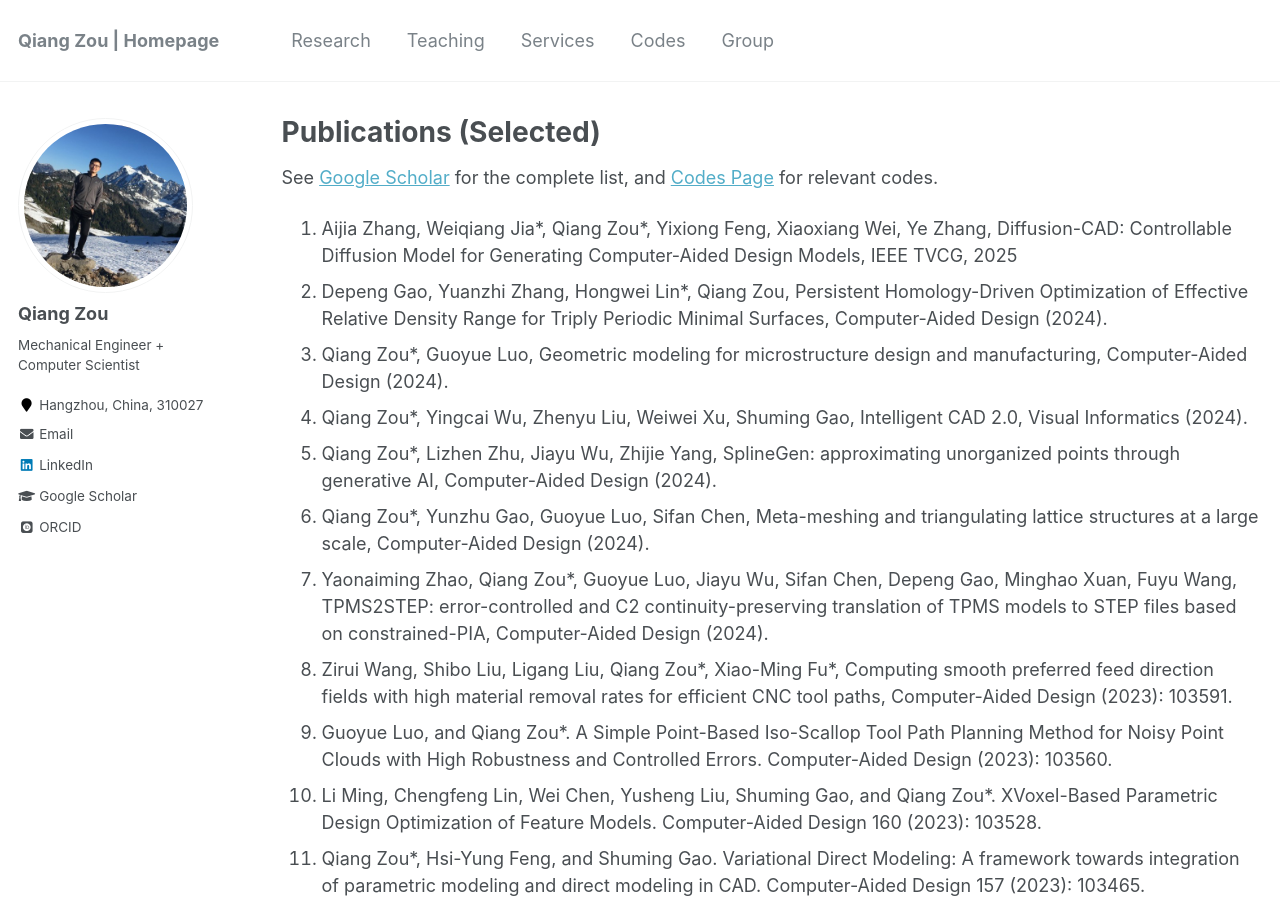
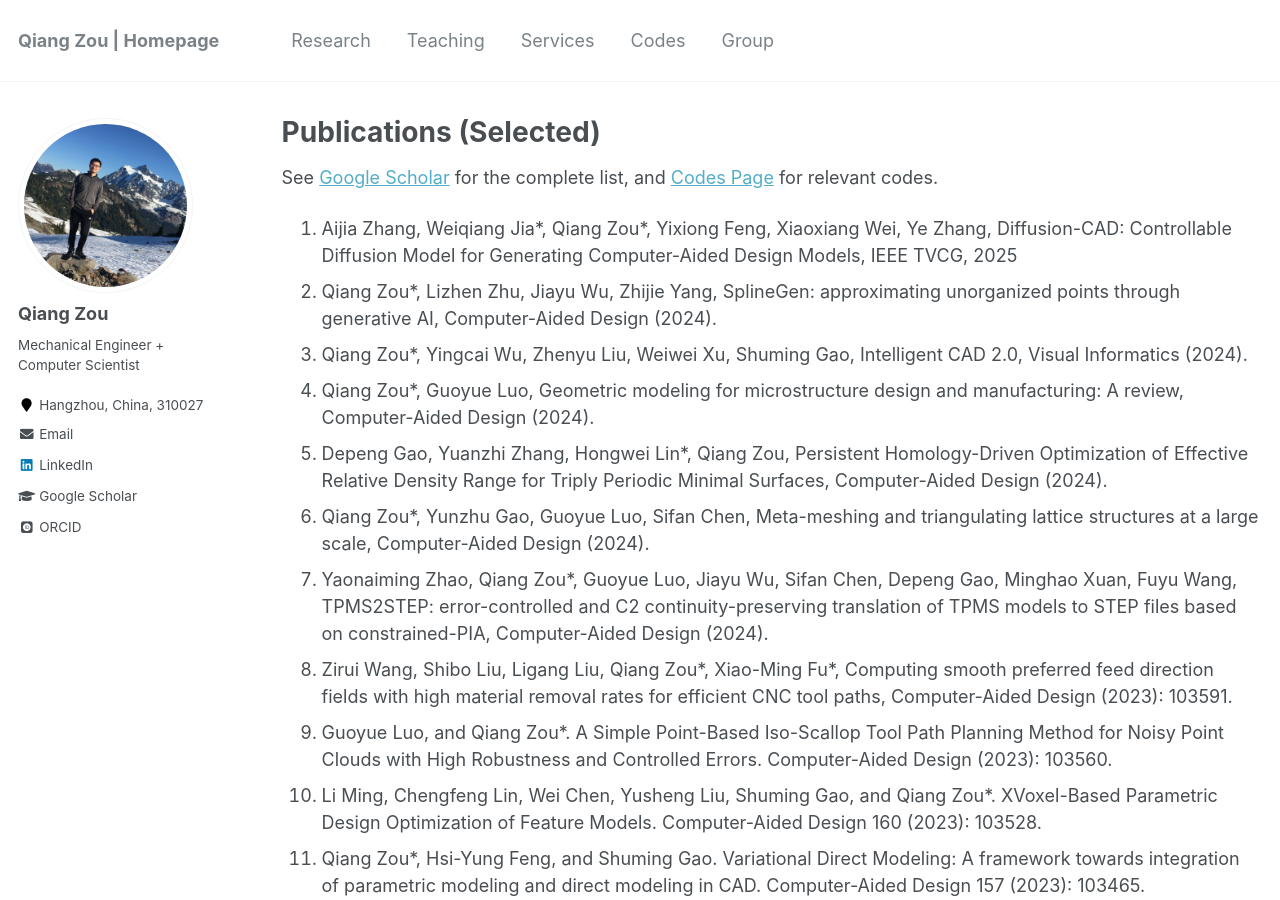
Before and after one commit to Qiang-Zou/Qiang-Zou.github.io, a Jekyll site: the page built from _pages/research.md, in a window 1280 px wide and 900 px high. Built offline with Jekyll 4.4.1, drawn with Linux system fonts in a browser that asks for light colours; some web fonts are replaced.

Commit message:
Update research.md

```diff
--- a/_pages/research.md
+++ b/_pages/research.md
@@ -15,10 +15,10 @@ Theses
 See [Google Scholar](https://scholar.google.com/citations?user=9FwFNqAAAAAJ&hl=en) for the complete list, and [Codes Page](https://qiang-zou.github.io//codes/) for relevant codes.
 
 1. Aijia Zhang, Weiqiang Jia\*, Qiang Zou\*, Yixiong Feng, Xiaoxiang Wei, Ye Zhang, Diffusion-CAD: Controllable Diffusion Model for Generating Computer-Aided Design Models, IEEE TVCG, 2025
+1. Qiang Zou\*, Lizhen Zhu, Jiayu Wu, Zhijie Yang, SplineGen: approximating unorganized points through generative AI, Computer-Aided Design (2024).
+1. Qiang Zou\*, Yingcai Wu, Zhenyu Liu, Weiwei Xu, Shuming Gao, Intelligent CAD 2.0, Visual Informatics (2024).
+1. Qiang Zou\*, Guoyue Luo, Geometric modeling for microstructure design and manufacturing: A review, Computer-Aided Design (2024).
 1. Depeng Gao, Yuanzhi Zhang, Hongwei Lin\*, Qiang Zou, Persistent Homology-Driven Optimization of Effective Relative Density Range for Triply Periodic Minimal Surfaces, Computer-Aided Design (2024).
-1. Qiang Zou\*, Guoyue Luo, Geometric modeling for microstructure design and manufacturing, Computer-Aided Design (2024).
-1. Qiang Zou\*, Yingcai Wu, Zhenyu Liu, Weiwei Xu, Shuming Gao, Intelligent CAD 2.0, Visual Informatics (2024).
-1. Qiang Zou\*, Lizhen Zhu, Jiayu Wu, Zhijie Yang, SplineGen: approximating unorganized points through generative AI, Computer-Aided Design (2024).
 1. Qiang Zou\*, Yunzhu Gao, Guoyue Luo, Sifan Chen, Meta-meshing and triangulating lattice structures at a large scale, Computer-Aided Design (2024).
 1. Yaonaiming Zhao, Qiang Zou\*, Guoyue Luo, Jiayu Wu, Sifan Chen, Depeng Gao, Minghao Xuan, Fuyu Wang, TPMS2STEP: error-controlled and C2 continuity-preserving translation of TPMS models to STEP files based on constrained-PIA, Computer-Aided Design (2024).
 1. Zirui Wang, Shibo Liu, Ligang Liu, Qiang Zou\*, Xiao-Ming Fu\*, Computing smooth preferred feed direction fields with high material removal rates for efficient CNC tool paths, Computer-Aided Design (2023): 103591.
```
